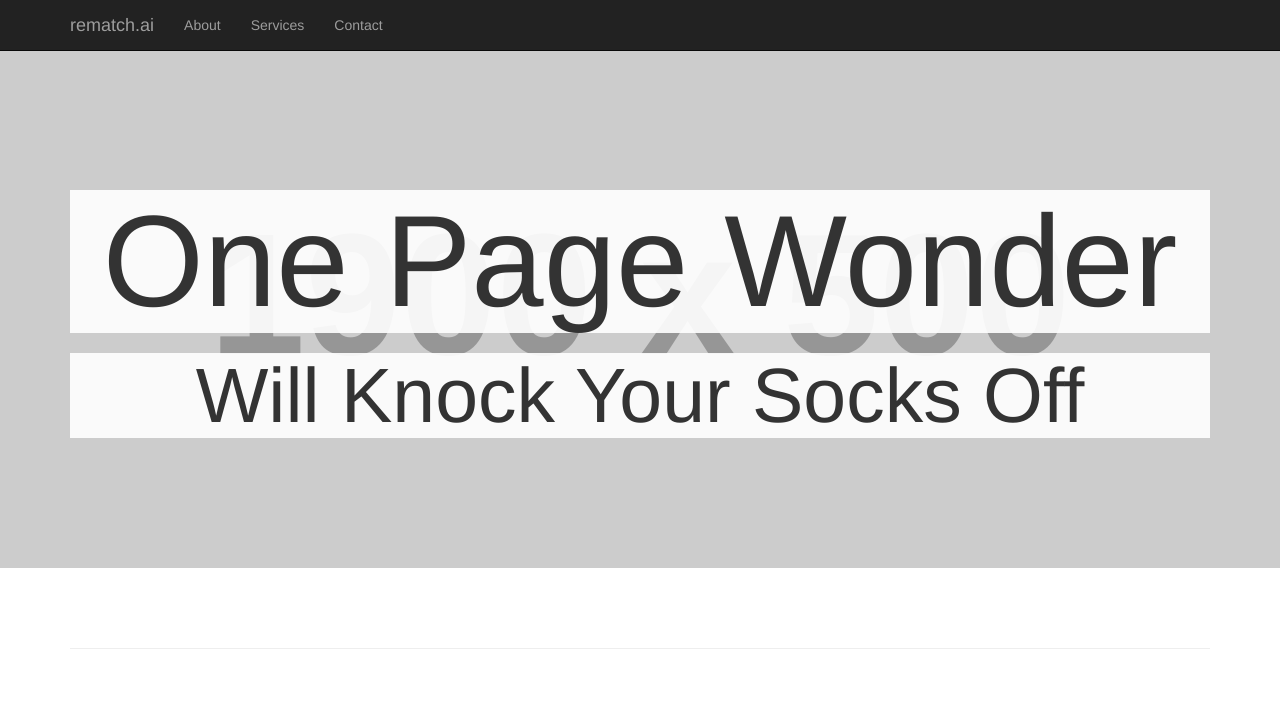
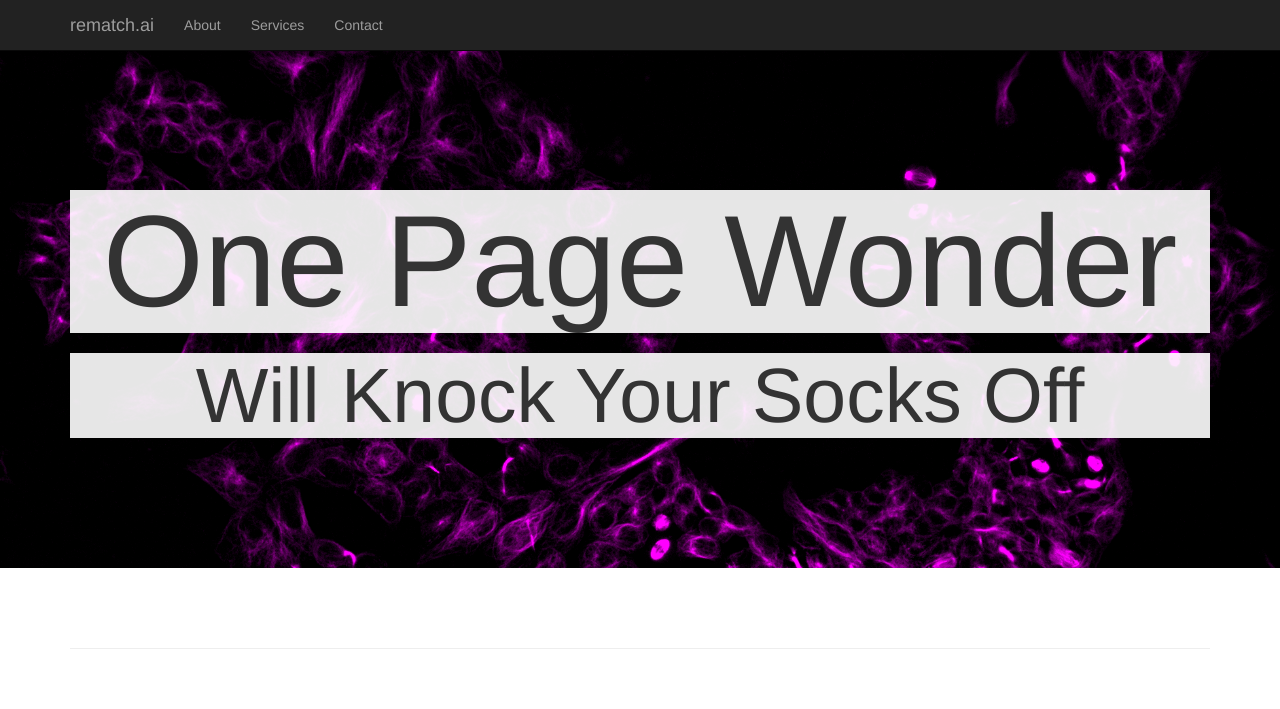
Before and after one commit to rematch-ai/rematch-ai.github.com, a Jekyll site: the page built from index.html, in a window 1280 px wide and 1400 px high. Shown: the top 709 px of the window. Built offline with Jekyll 4.4.1, drawn with Linux system fonts in a browser that asks for light colours; grey boxes are pictures that could not be loaded.

Commit message:
no message

```diff
--- a/assets/_sass/_header.scss
+++ b/assets/_sass/_header.scss
@@ -2,7 +2,7 @@ header {
   display: block;
   width: 100%;
   text-align: center;
-  background: url('http://placehold.it/1900x500') no-repeat center center scroll;
+  background: url('/assets/images/backgrounds/C2-bg_large.png') no-repeat center center scroll;
   -webkit-background-size: cover;
   -moz-background-size: cover;
   background-size: cover;
```
Also changed, not shown: assets/images/backgrounds/C2-bg_large.png (added).
